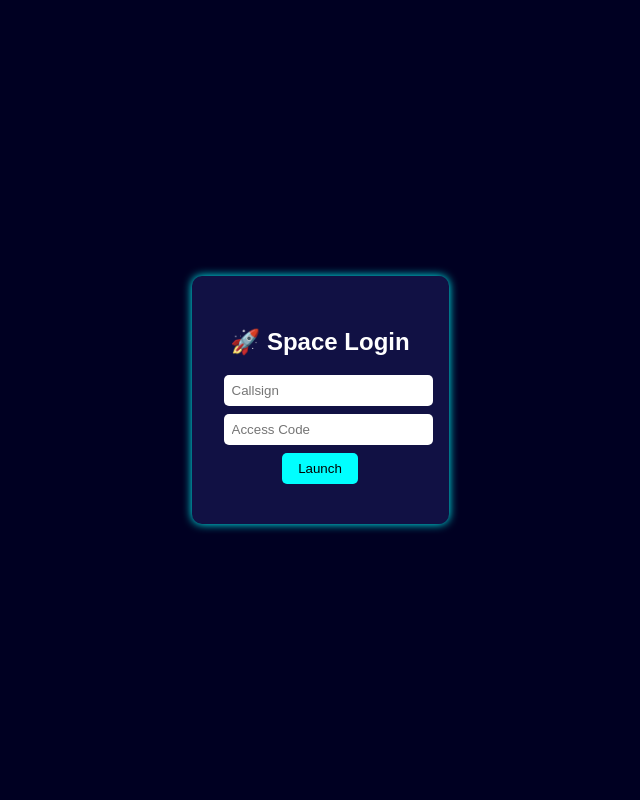
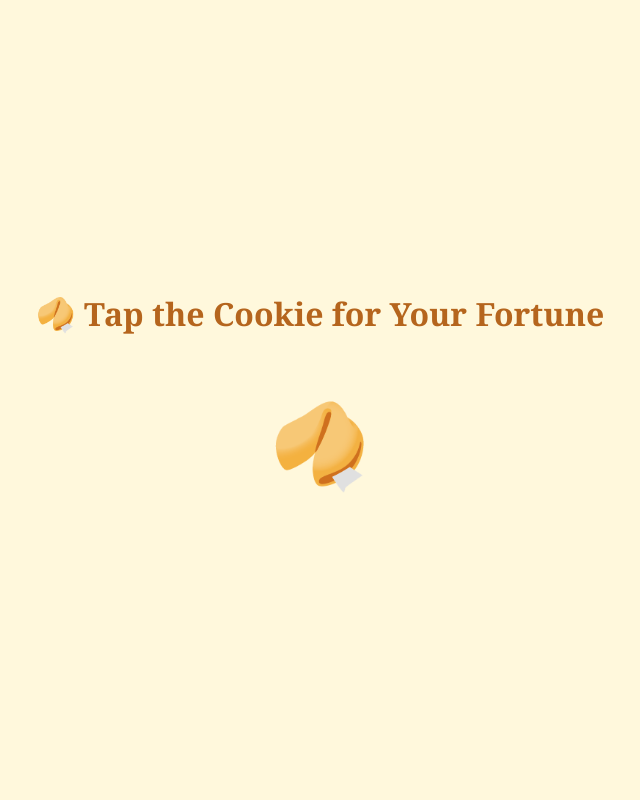
Before and after one commit to roparon/Flask_Task_App, a Flask app: template app/templates/griev.html in a window 1280 px wide. Shown: the whole page, without its empty margins (320-960 px from the left). Run offline with Flask 3, Linux system fonts and the light colour scheme; the template is opened without the code that fills it, so the values that code supplies are empty.

Commit message:
innitial commit

```diff
--- a/app/templates/griev.html
+++ b/app/templates/griev.html
@@ -2,89 +2,82 @@
 <html lang="en">
 <head>
   <meta charset="UTF-8">
-  <title>Simple Space Login</title>
+  <title>Fortune Cookie</title>
   <style>
     body {
+      background: #fff8dc;
+      font-family: 'Georgia', serif;
+      display: flex;
+      flex-direction: column;
+      align-items: center;
+      justify-content: center;
+      height: 100vh;
       margin: 0;
-      font-family: Arial, sans-serif;
-      background: #000022;
-      color: white;
-      display: flex;
-      justify-content: center;
-      align-items: center;
-      height: 100vh;
-      flex-direction: column;
-    }
-
-    .login-box {
-      background: #111144;
-      padding: 2rem;
-      border-radius: 10px;
-      text-align: center;
-      box-shadow: 0 0 10px #0ff;
-    }
-
-    input {
-      display: block;
-      width: 100%;
-      padding: 0.5rem;
-      margin: 0.5rem 0;
-      border: none;
-      border-radius: 5px;
-    }
-
-    button {
-      padding: 0.5rem 1rem;
-      background-color: #0ff;
-      color: #000;
-      border: none;
-      border-radius: 5px;
-      cursor: pointer;
-    }
-
-    #welcome {
-      display: none;
       text-align: center;
     }
 
-    #error {
-      color: red;
-      margin-top: 0.5rem;
+    h1 {
+      font-size: 2rem;
+      color: #b5651d;
+    }
+
+    .cookie {
+      font-size: 5rem;
+      cursor: pointer;
+      margin: 2rem 0;
+      transition: transform 0.3s;
+    }
+
+    .cookie:hover {
+      transform: scale(1.1);
+    }
+
+    #fortune {
+      font-size: 1.2rem;
+      max-width: 300px;
+      padding: 1rem;
+      background: #fff;
+      border: 2px dashed #b5651d;
+      border-radius: 10px;
+      color: #444;
+      display: none;
+      animation: fadeIn 1s ease;
+    }
+
+    @keyframes fadeIn {
+      from { opacity: 0; transform: translateY(20px); }
+      to { opacity: 1; transform: translateY(0); }
     }
   </style>
 </head>
 <body>
-  <div class="login-box" id="login-box">
-    <h2>🚀 Space Login</h2>
-    <input type="text" id="user" placeholder="Callsign">
-    <input type="password" id="pass" placeholder="Access Code">
-    <button onclick="login()">Launch</button>
-    <div id="error"></div>
-  </div>
 
-  <div id="welcome">
-    <h2>Welcome aboard, Commander!</h2>
-    <p>You've successfully logged in.</p>
-    <button onclick="logout()">Log Out</button>
-  </div>
+  <h1>🥠 Tap the Cookie for Your Fortune</h1>
+  <div class="cookie" onclick="getFortune()">🥠</div>
+  <div id="fortune"></div>
+
+  <audio id="crack-sound">
+    <source src="https://www.soundjay.com/button/sounds/button-29.mp3" type="audio/mp3">
+  </audio>
 
   <script>
-    function login() {
-      const user = document.getElementById('user').value;
-      const pass = document.getElementById('pass').value;
-      const error = document.getElementById('error');
+    const fortunes = [
+      "You will have a great surprise soon!",
+      "Patience is a virtue, especially today.",
+      "A new adventure awaits you this week.",
+      "Something you lost will turn up soon.",
+      "Someone admires you more than you know.",
+      "An opportunity will present itself. Take it!",
+      "You are exactly where you need to be."
+    ];
 
-      if (user === 'commander' && pass === 'galaxy42') {
-        document.getElementById('login-box').style.display = 'none';
-        document.getElementById('welcome').style.display = 'block';
-      } else {
-        error.textContent = 'Invalid callsign or access code.';
-      }
-    }
-
-    function logout() {
-      location.reload();
+    function getFortune() {
+      const random = fortunes[Math.floor(Math.random() * fortunes.length)];
+      document.getElementById('fortune').textContent = random;
+      document.getElementById('fortune').style.display = 'block';
+      document.getElementById('crack-sound').play();
     }
   </script>
+
 </body>
 </html>
```
